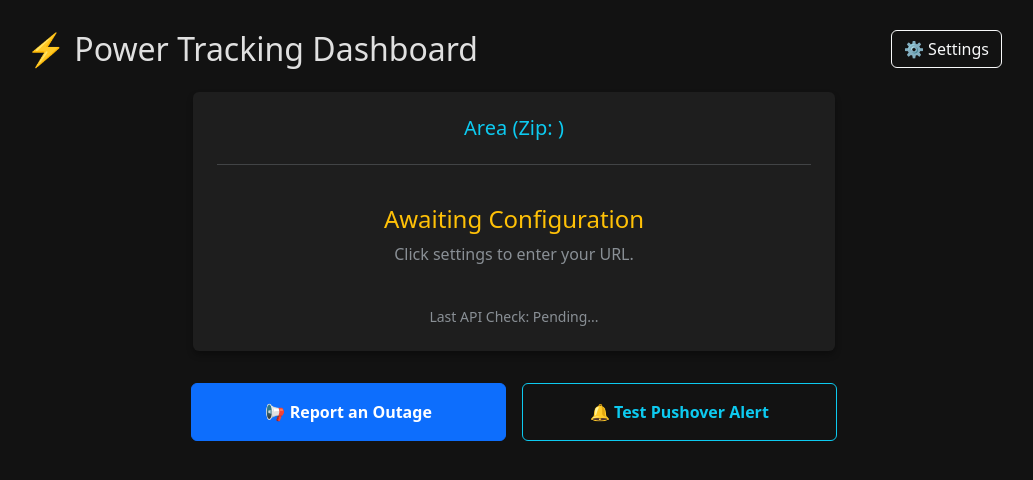
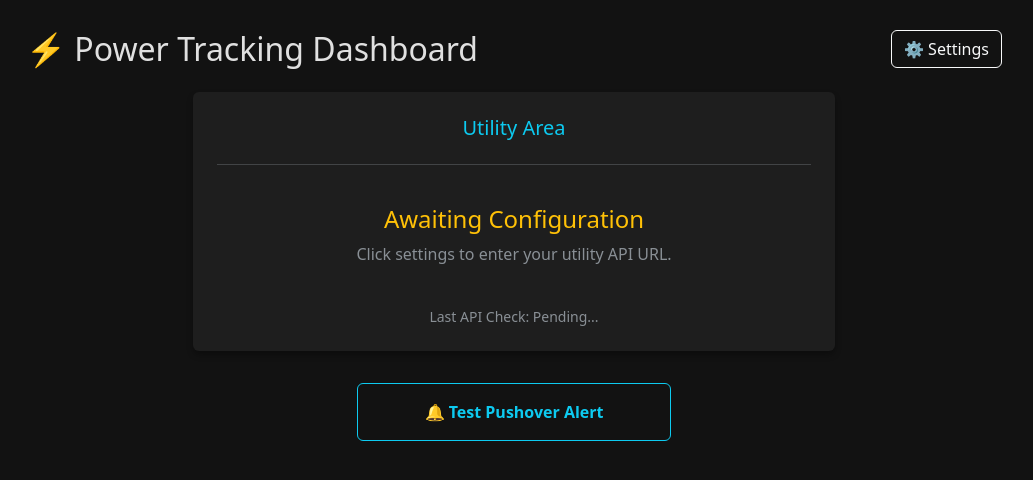
Before and after one commit to NightHawkATL/outage-tracker, a Flask app: page / in a window 1280 px wide. Shown: the top 480 px of the page, without its empty margins (126-1159 px from the left). Run offline with Flask 3, Linux system fonts and the light colour scheme.

Commit message:
Update templates/index.html

```diff
--- a/templates/index.html
+++ b/templates/index.html
@@ -30,12 +30,15 @@
             <!-- Utility Card -->
             <div class="{% if state.nut_enabled %}col-md-6{% else %}col-lg-8 mx-auto{% endif %}">
                 <div class="card p-4 text-center">
-                    <h5 class="text-info">{{ config.company_name }} Area (Zip: <strong>{{ config.zip_code }}</strong>)</h5>
+                    <h5 class="text-info">
+                        {% if config.company_name %}{{ config.company_name }} Area{% else %}Utility Area{% endif %}
+                        {% if config.zip_code %}(Zip: <strong>{{ config.zip_code }}</strong>){% endif %}
+                    </h5>
                     <hr>
 
                     {% if not config.kubra_url %}
                         <h4 class="text-warning mt-4">Awaiting Configuration</h4>
-                        <p class="text-muted">Click settings to enter your URL.</p>
+                        <p class="text-muted">Click settings to enter your utility API URL.</p>
                     {% elif state.is_outage %}
                         <h2 class="status-outage mt-2">OUTAGE ACTIVE</h2>
                         <p class="lead mt-2"><strong>{{ state.customers_affected }}</strong> customers affected.</p>
@@ -99,7 +102,7 @@
             {% endif %}
         </div>
 
-        <!-- NEW: Separated Map Banner Row -->
+        <!-- Separated Map Banner Row -->
         {% if config.map_url %}
         <div class="row mt-4 justify-content-center">
             <div class="{% if state.nut_enabled %}col-12{% else %}col-lg-8{% endif %}">
@@ -108,7 +111,7 @@
                         <img src="https://images.unsplash.com/photo-1524661135-423995f22d0b?auto=format&fit=crop&w=1200&q=80" alt="Map Graphic">
                         <div class="card-img-overlay d-flex align-items-center justify-content-center">
                             <h3 class="fw-bold mb-0 text-white" style="text-shadow: 2px 2px 6px #000; letter-spacing: 1px;">
-                                🗺️ View Live {{ config.company_name }} Map
+                                🗺️ View Live {% if config.company_name %}{{ config.company_name }}{% else %}Outage{% endif %} Map
                             </h3>
                         </div>
                     </div>
@@ -117,13 +120,15 @@
         </div>
         {% endif %}
 
-        <!-- NEW: Separated Actions Row -->
+        <!-- Separated Actions Row -->
         <div class="row mt-3 g-3 justify-content-center">
+            {% if config.report_url %}
             <div class="{% if state.nut_enabled %}col-md-6{% else %}col-lg-4{% endif %}">
                 <a href="{{ config.report_url }}" target="_blank" class="btn btn-primary w-100 p-3 fw-bold">
                     📢 Report an Outage
                 </a>
             </div>
+            {% endif %}
 
             <div class="{% if state.nut_enabled %}col-md-6{% else %}col-lg-4{% endif %}">
                 <button onclick="testPushover()" id="pushTestBtn" class="btn btn-outline-info w-100 p-3 fw-bold">
```
